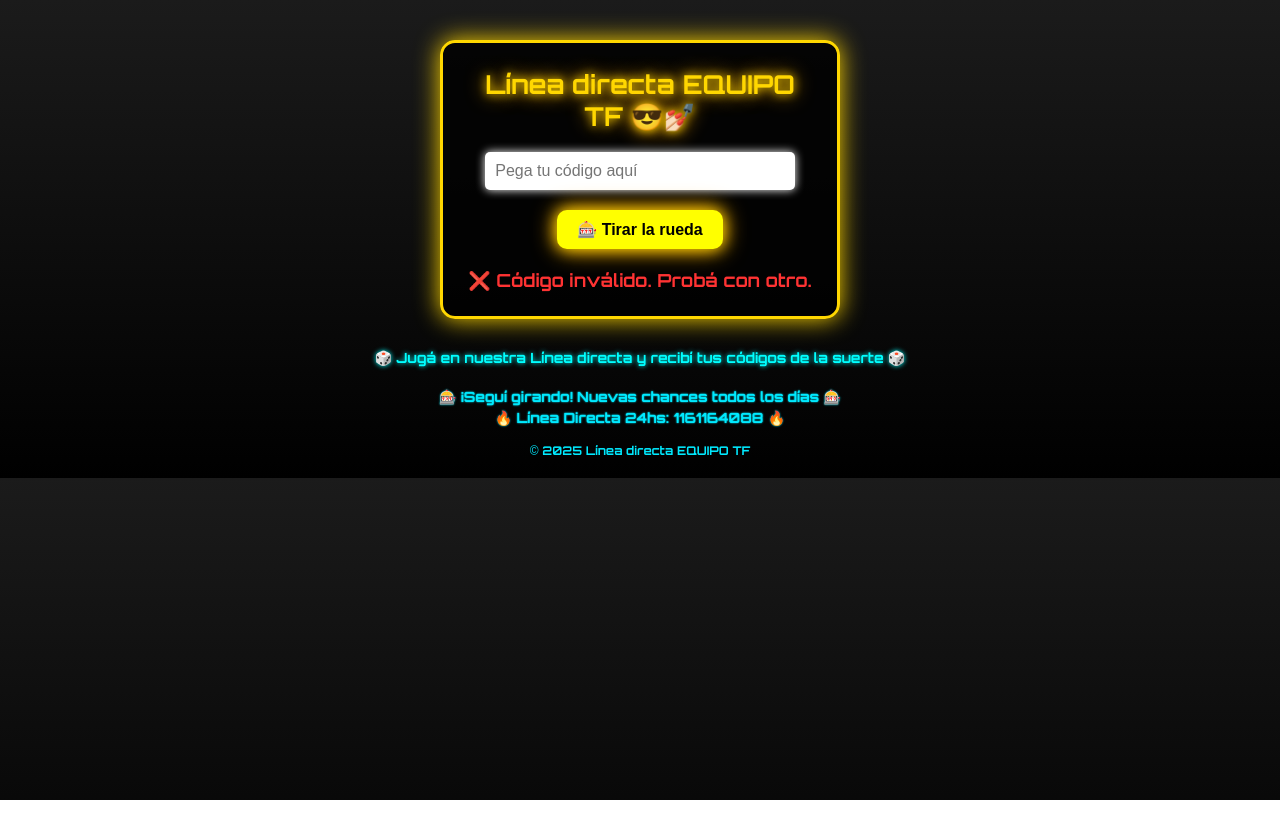
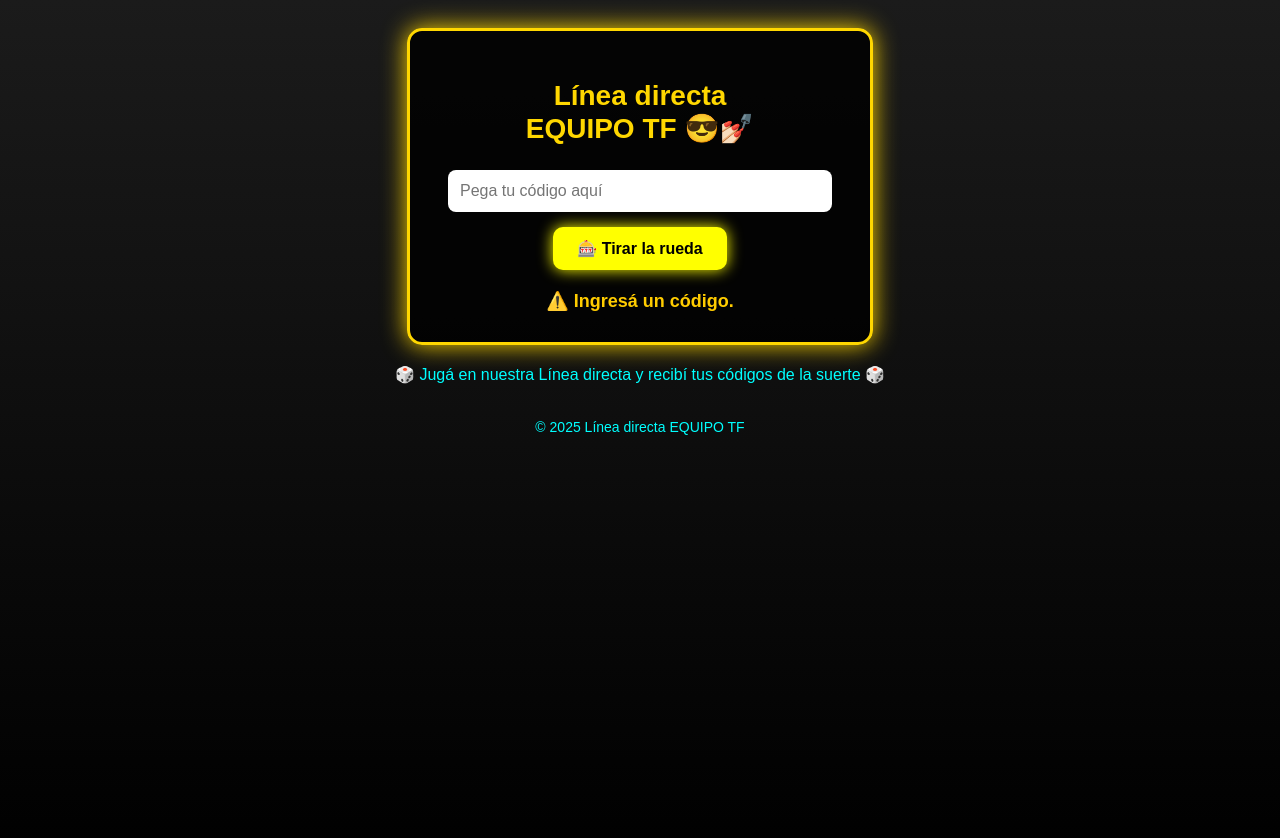
Before and after one commit to tammistf/equipo-tf-ruleta, a plain HTML site: page index.html in a window 1280 px wide. Both pictures are taken after a click on the button "🎰 Tirar la rueda". Before the commit the page ends 800 px from the top, so only its background shows below. Drawn offline with Linux system fonts and the light colour scheme.

Commit message:
Update index.html

```diff
--- a/index.html
+++ b/index.html
@@ -1,164 +1,161 @@
 <!DOCTYPE html>
 <html lang="es">
 <head>
-  <meta charset="UTF-8">
-  <title>Línea directa EQUIPO TF 😎💅🏻</title>
-  <meta name="viewport" content="width=device-width, initial-scale=1.0">
+  <meta charset="UTF-8" />
+  <meta name="viewport" content="width=device-width, initial-scale=1.0"/>
+  <title>Línea directa EQUIPO TF</title>
   <style>
-    @import url('https://fonts.googleapis.com/css2?family=Orbitron:wght@700&display=swap');
-
-    * {
-      box-sizing: border-box;
-      margin: 0;
-      padding: 0;
-    }
-
     body {
       background: linear-gradient(to bottom, #1b1b1b, #000);
       font-family: 'Orbitron', Arial, sans-serif;
       color: #ffffff;
       text-align: center;
-      padding: 20px 10px 20px;
+      padding: 20px 10px;
+      min-height: 100vh;
+      display: flex;
+      flex-direction: column;
+      justify-content: flex-start;
     }
 
     .container {
       background-color: rgba(0, 0, 0, 0.85);
       border: 3px solid gold;
       border-radius: 15px;
-      padding: 25px;
-      margin: 20px auto;
+      padding: 30px;
+      margin: 0 auto 20px;
       width: 100%;
       max-width: 400px;
       box-shadow: 0 0 25px gold;
     }
 
     h1 {
-      font-size: 26px;
-      margin-bottom: 20px;
+      font-size: 28px;
       color: gold;
-      font-weight: bold;
-      text-shadow: 0 0 10px #FFD700, 0 0 20px #FFA500;
+      margin-bottom: 10px;
     }
 
-    input {
-      padding: 10px;
+    input[type="text"] {
+      width: 90%;
+      padding: 12px;
+      border-radius: 8px;
       border: none;
-      border-radius: 5px;
-      width: 90%;
+      margin: 15px 0;
       font-size: 16px;
-      margin-bottom: 20px;
-      box-shadow: 0 0 10px white;
     }
 
     button {
       background-color: yellow;
       border: none;
-      padding: 10px 20px;
-      border-radius: 10px;
+      padding: 12px 24px;
       font-size: 16px;
       font-weight: bold;
+      border-radius: 10px;
       cursor: pointer;
-      box-shadow: 0 0 15px gold, 0 0 25px orange;
-      transition: transform 0.2s ease-in-out;
+      box-shadow: 0 0 15px #ff0;
     }
 
-    button:hover {
-      transform: scale(1.05);
+    .info-text {
+      font-size: 16px;
+      color: #00ffff;
+      margin-bottom: 5px;
     }
 
     #resultado {
       margin-top: 20px;
+      font-size: 18px;
       font-weight: bold;
-      font-size: 18px;
     }
 
-    .mensaje-final {
+    .footer {
       font-size: 14px;
+      color: #00ffff;
       margin-top: 30px;
-      color: #00ffff;
-      text-shadow: 0 0 5px #00ffff;
-    }
-
-    .info-extra {
-      margin-top: 20px;
-      color: #00eaff;
-      font-size: 14px;
-      text-shadow: 0 0 2px #00eaff;
-      line-height: 1.5;
-    }
-
-    footer {
-      margin-top: 15px;
-      font-size: 12px;
-      color: #00eaff;
     }
   </style>
 </head>
 <body>
+
   <div class="container">
-    <h1>Línea directa EQUIPO TF 😎💅🏻</h1>
+    <h1>Línea directa <br> EQUIPO TF 😎💅🏻</h1>
     <input type="text" id="codigo" placeholder="Pega tu código aquí" />
     <br />
     <button onclick="tirar()">🎰 Tirar la rueda</button>
     <div id="resultado"></div>
   </div>
 
-  <div class="mensaje-final">🎲 Jugá en nuestra Línea directa y recibí tus códigos de la suerte 🎲</div>
-  <div class="info-extra">
-    🎰 ¡Seguí girando! Nuevas chances todos los días 🎰<br>
-    🔥 Línea Directa 24hs: 1161164088 🔥
-  </div>
-
-  <footer>
-    © 2025 Línea directa EQUIPO TF
-  </footer>
+  <div class="info-text">🎲 Jugá en nuestra Línea directa y recibí tus códigos de la suerte 🎲</div>
+  <div class="footer">© 2025 Línea directa EQUIPO TF</div>
 
   <script>
-    const codigosValidos = {
-      "AABBCC1": "🎉 20% extra en tu próxima compra!",
-      "AABBCC2": "🎁 Acceso exclusivo a una sorpresa especial!",
-      "AABBCC3": "💰 2 fichas gratis en tu próxima jugada!",
-      "AABBCC4": "🎯 Cupón dorado: tirá de nuevo sin esperar!",
-      "AABBCC5": "💎 Triple chance para la próxima ruleta!",
-      "AABBCC6": "🎊 ¡Código ganador! Contactanos por tu premio!",
-      "AABBCC7": "🧨 10% adicional solo por hoy!",
-      "AABBCC8": "🎲 Tiro duplicado activo!",
-      "AABBCC9": "🔥 Cupón caliente: 5 fichas gratis!",
-      "AABBCC10": "🎁 Bonus oculto desbloqueado!",
-      "AABBCC11": "🎰 Pasa directo a la final!",
-      "AABBCC12": "💸 Devolución garantizada si perdés!",
-      "AABBCC13": "💥 ¡Multiplicá tus fichas x2!",
-      "AABBCC14": "🎉 Premio instantáneo: 1 ficha ya mismo!",
-      "AABBCC15": "🔥 Acceso a mesa VIP!",
-      "AABBCC16": "🧧 Pack sorpresa activado!",
-      "AABBCC17": "💎 Ganá el doble durante 1 hora!",
-      "AABBCC18": "🎲 Podés compartir este código con un amigo!",
-      "AABBCC19": "🪙 Código duplicador de suerte!",
-      "AABBCC20": "🎯 Chance secreta desbloqueada!",
-      "AABBCC21": "💥 Mega bono sorpresa!",
-      "AABBCC22": "🎉 Ficha dorada liberada!",
-      "AABBCC23": "🎁 Regalo sorpresa en camino!",
-      "AABBCC24": "🔥 15% OFF en tu próxima compra!",
-      "AABBCC25": "🃏 Reintento gratis activado!",
-      "AABBCC26": "🎊 Código de respaldo para sorteo!",
-      "AABBCC27": "💰 Entrada directa a la ruleta mayor!",
-      "AABBCC28": "🎰 Tiro adicional desbloqueado!",
-      "AABBCC29": "💎 Prioridad en próximos sorteos!",
-      "AABBCC30": "🎉 Premio acumulado liberado!"
+    // Lista de códigos con sus premios (true = tiene premio, false = no tiene)
+    const codigos = {
+      AABBCC1: true,
+      AABBCC2: false,
+      AABBCC3: true,
+      AABBCC4: false,
+      AABBCC5: true,
+      AABBCC6: false,
+      AABBCC7: true,
+      AABBCC8: false,
+      AABBCC9: true,
+      AABBCC10: false,
+      AABBCC11: true,
+      AABBCC12: false,
+      AABBCC13: true,
+      AABBCC14: false,
+      AABBCC15: true,
+      AABBCC16: false,
+      AABBCC17: true,
+      AABBCC18: false,
+      AABBCC19: true,
+      AABBCC20: false,
+      AABBCC21: true,
+      AABBCC22: false,
+      AABBCC23: true,
+      AABBCC24: false,
+      AABBCC25: true,
+      AABBCC26: false,
+      AABBCC27: true,
+      AABBCC28: false,
+      AABBCC29: true,
+      AABBCC30: false
     };
 
     function tirar() {
-      const codigoIngresado = document.getElementById("codigo").value.trim();
+      const codigo = document.getElementById("codigo").value.trim().toUpperCase();
       const resultado = document.getElementById("resultado");
+      const usados = JSON.parse(localStorage.getItem("usados") || "[]");
 
-      if (codigosValidos[codigoIngresado]) {
+      if (!codigo) {
+        resultado.innerHTML = "⚠️ Ingresá un código.";
+        resultado.style.color = "#ffcc00";
+        return;
+      }
+
+      if (usados.includes(codigo)) {
+        resultado.innerHTML = "🚫 Este código ya fue utilizado.";
+        resultado.style.color = "#ff3333";
+        return;
+      }
+
+      if (!(codigo in codigos)) {
+        resultado.innerHTML = "❌ Código inválido. Probá con otro.";
+        resultado.style.color = "#ff3333";
+        return;
+      }
+
+      usados.push(codigo);
+      localStorage.setItem("usados", JSON.stringify(usados));
+
+      if (codigos[codigo]) {
+        resultado.innerHTML = "🎉 ¡Felicidades! Tu código tiene premio.";
         resultado.style.color = "#00ff00";
-        resultado.innerHTML = "✅ " + codigosValidos[codigoIngresado];
       } else {
-        resultado.style.color = "#ff3333";
-        resultado.innerHTML = "❌ Código inválido. Probá con otro.";
+        resultado.innerHTML = "😕 Este código no tiene premio. ¡Seguí participando!";
+        resultado.style.color = "#ffffff";
       }
     }
   </script>
+
 </body>
 </html>
```
